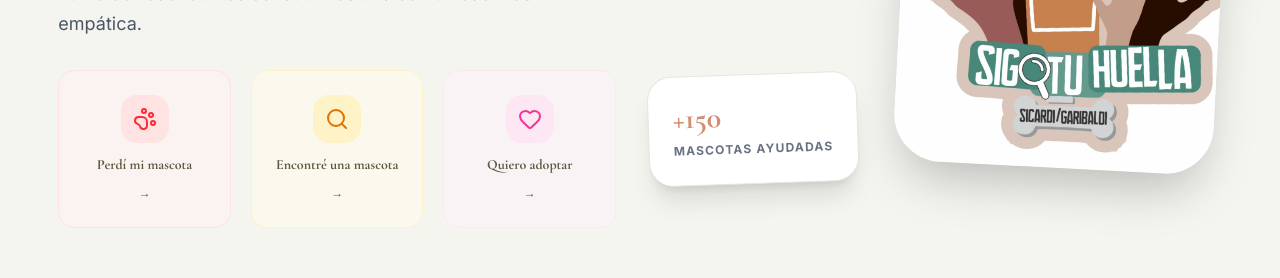
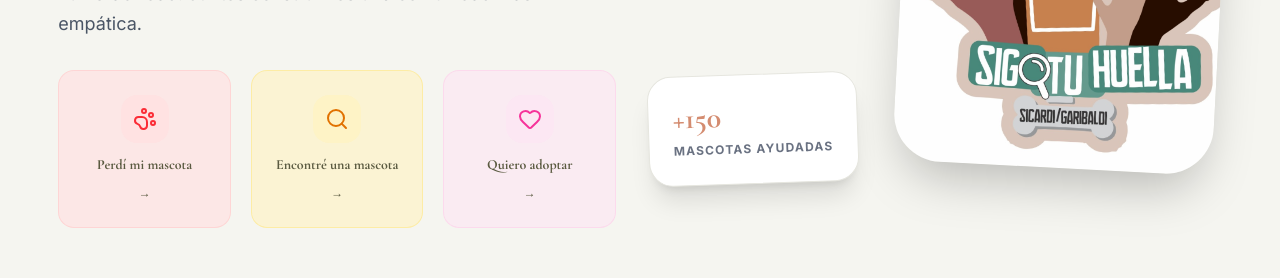
Before and after one commit to sptortarolo-hue/sigotuhuella, a React (Vite) app: page / in a window 1280 px wide. Shown: the part 453-731 px from the top of the page. Built offline with nearby package versions, Linux system fonts and the light colour scheme; no server answers.

Commit message:
fix: intensifica tintes de cards hero - red/amber/pink-100/70

```diff
--- a/src/pages/Home.tsx
+++ b/src/pages/Home.tsx
@@ -35,7 +35,7 @@ export default function Home() {
             </p>
             <div className="grid grid-cols-1 sm:grid-cols-3 gap-5">
               <Link to="/perdi-mi-mascota"
-                className="group bg-red-50/60 border border-red-100 rounded-2xl p-6 text-center hover:shadow-lg hover:-translate-y-1 transition-all">
+                className="group bg-red-100/70 border border-red-200/60 rounded-2xl p-6 text-center hover:shadow-lg hover:-translate-y-1 transition-all">
                 <div className="w-12 h-12 bg-red-100 rounded-2xl flex items-center justify-center mx-auto mb-3 group-hover:scale-110 transition-transform">
                   <PawPrint className="w-6 h-6 text-red-500" />
                 </div>
@@ -44,7 +44,7 @@ export default function Home() {
               </Link>
 
               <Link to="/reportar-rapido"
-                className="group bg-amber-50/60 border border-amber-100 rounded-2xl p-6 text-center hover:shadow-lg hover:-translate-y-1 transition-all">
+                className="group bg-amber-100/70 border border-amber-200/60 rounded-2xl p-6 text-center hover:shadow-lg hover:-translate-y-1 transition-all">
                 <div className="w-12 h-12 bg-amber-100 rounded-2xl flex items-center justify-center mx-auto mb-3 group-hover:scale-110 transition-transform">
                   <Search className="w-6 h-6 text-amber-600" />
                 </div>
@@ -53,7 +53,7 @@ export default function Home() {
               </Link>
 
               <Link to="/adopcion"
-                className="group bg-pink-50/60 border border-pink-100 rounded-2xl p-6 text-center hover:shadow-lg hover:-translate-y-1 transition-all">
+                className="group bg-pink-100/70 border border-pink-200/60 rounded-2xl p-6 text-center hover:shadow-lg hover:-translate-y-1 transition-all">
                 <div className="w-12 h-12 bg-pink-100 rounded-2xl flex items-center justify-center mx-auto mb-3 group-hover:scale-110 transition-transform">
                   <Heart className="w-6 h-6 text-pink-500" />
                 </div>
```
